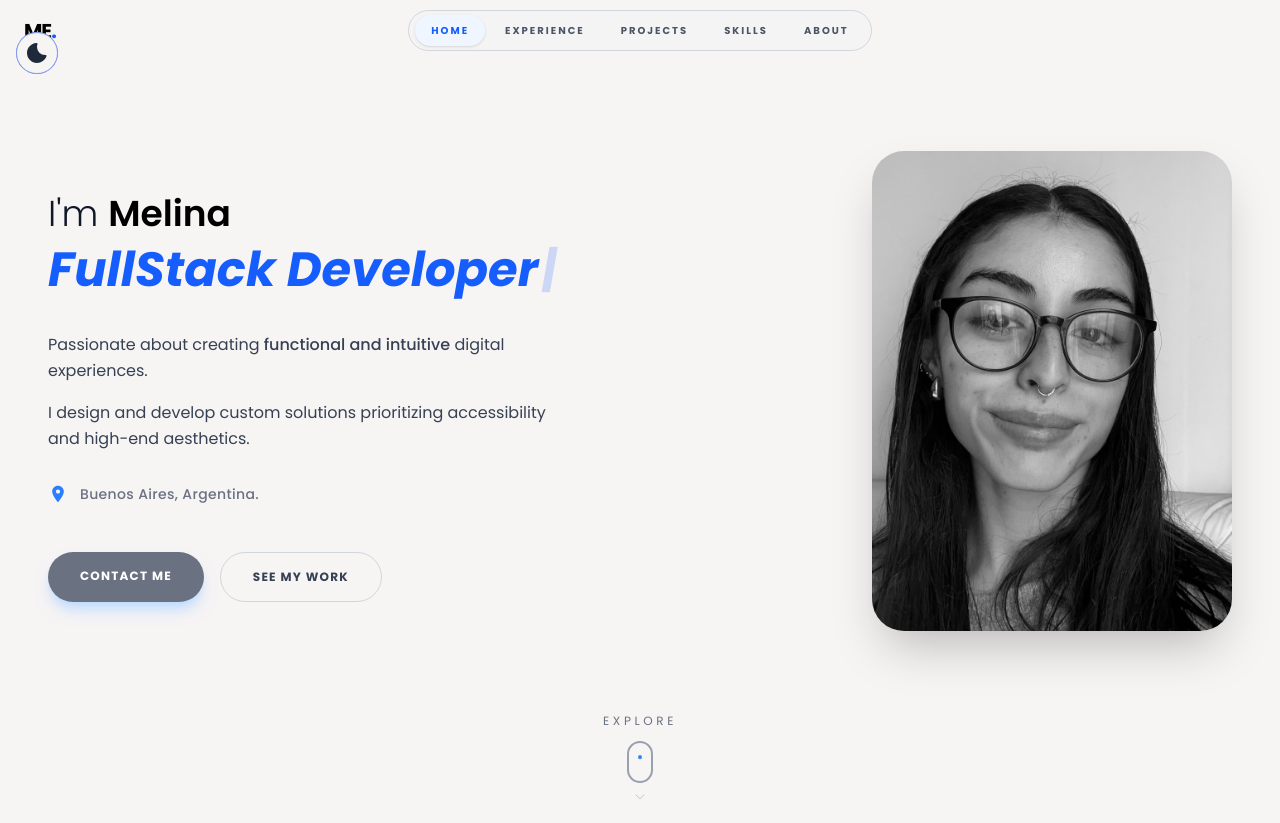
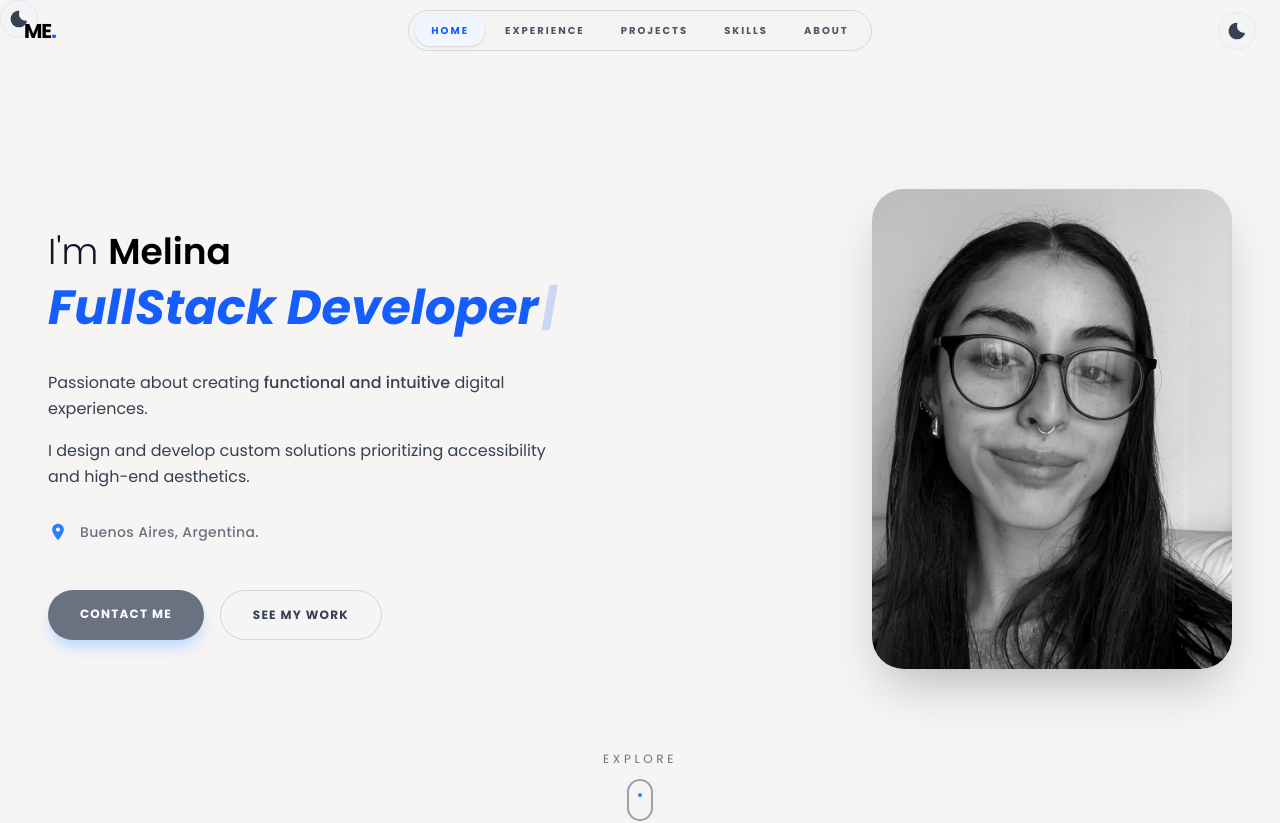
Before and after one commit to melinaescalante/Portfolio-Melina-Escalante, a React (Vite) app: page / in a window 1280 px wide. Shown: the top 823 px of the page. Built offline with nearby package versions, Linux system fonts and the light colour scheme.

Commit message:
style:boton de modo de tema

```diff
--- a/src/components/ButtonMode.jsx
+++ b/src/components/ButtonMode.jsx
@@ -1,48 +1,40 @@
 import { useContext } from "react";
 import ThemeContext from "../context/ThemeContext";
+
 const ButtonMode = () => {
   const { theme, setTheme } = useContext(ThemeContext);
+
   return (
-    <>
     <button
       onClick={() => setTheme(theme === "light" ? "dark" : "light")}
-        className="cursor-pointer bg-[#f7f4f4] dark:bg-[#121212] hover:bg-blue-100 hover:border-blue-100 hover:transition-colors duration-500 border border-blue-700/50 dark:border-blue-600 rounded-full p-2 left-4 fixed top-8 z-100"
+
+      className="group relative flex items-center justify-center p-2 rounded-full
+                 bg-gray-100 dark:bg-white/10 border border-gray-200 dark:border-white/10
+                 hover:border-blue-500/50 dark:hover:border-blue-400/50
+                 transition-all duration-300 cursor-pointer active:scale-90"
     >
+      {/* El div de fondo que brilla al hacer hover */}
+      <div className="absolute inset-0 rounded-full bg-blue-500/0 group-hover:bg-blue-500/5 transition-colors duration-300" />
+
       {theme === "light" ? (
         <svg
-            className="w-6 h-6 text-gray-800 dark:text-white"
-            aria-hidden="true"
-            xmlns="http://www.w3.org/2000/svg"
-            width="24"
-            height="24"
+          className="w-5 h-5 text-gray-700 group-hover:text-blue-600 transition-colors"
           fill="currentColor"
           viewBox="0 0 24 24"
         >
-            <path
-              fillRule="evenodd"
-              d="M11.675 2.015a.998.998 0 0 0-.403.011C6.09 2.4 2 6.722 2 12c0 5.523 4.477 10 10 10 4.356 0 8.058-2.784 9.43-6.667a1 1 0 0 0-1.02-1.33c-.08.006-.105.005-.127.005h-.001l-.028-.002A5.227 5.227 0 0 0 20 14a8 8 0 0 1-8-8c0-.952.121-1.752.404-2.558a.996.996 0 0 0 .096-.428V3a1 1 0 0 0-.825-.985Z"
-              clipRule="evenodd"
-            />
+          <path d="M11.675 2.015a.998.998 0 0 0-.403.011C6.09 2.4 2 6.722 2 12c0 5.523 4.477 10 10 10 4.356 0 8.058-2.784 9.43-6.667a1 1 0 0 0-1.02-1.33c-.08.006-.105.005-.127.005h-.001l-.028-.002A5.227 5.227 0 0 0 20 14a8 8 0 0 1-8-8c0-.952.121-1.752.404-2.558a.996.996 0 0 0 .096-.428V3a1 1 0 0 0-.825-.985Z" />
         </svg>
       ) : (
         <svg
-            className="w-6 h-6 text-gray-800 dark:text-white"
-            aria-hidden="true"
-            xmlns="http://www.w3.org/2000/svg"
-            width="24"
-            height="24"
+          className="w-5 h-5 text-yellow-300 group-hover:text-yellow-200 transition-colors"
           fill="currentColor"
           viewBox="0 0 24 24"
         >
-            <path
-              fillRule="evenodd"
-              d="M13 3a1 1 0 1 0-2 0v2a1 1 0 1 0 2 0V3ZM6.343 4.929A1 1 0 0 0 4.93 6.343l1.414 1.414a1 1 0 0 0 1.414-1.414L6.343 4.929Zm12.728 1.414a1 1 0 0 0-1.414-1.414l-1.414 1.414a1 1 0 0 0 1.414 1.414l1.414-1.414ZM12 7a5 5 0 1 0 0 10 5 5 0 0 0 0-10Zm-9 4a1 1 0 1 0 0 2h2a1 1 0 1 0 0-2H3Zm16 0a1 1 0 1 0 0 2h2a1 1 0 1 0 0-2h-2ZM7.757 17.657a1 1 0 1 0-1.414-1.414l-1.414 1.414a1 1 0 1 0 1.414 1.414l1.414-1.414Zm9.9-1.414a1 1 0 0 0-1.414 1.414l1.414 1.414a1 1 0 0 0 1.414-1.414l-1.414-1.414ZM13 19a1 1 0 1 0-2 0v2a1 1 0 1 0 2 0v-2Z"
-              clipRule="evenodd"
-            />
+          <path d="M13 3a1 1 0 1 0-2 0v2a1 1 0 1 0 2 0V3ZM6.343 4.929A1 1 0 0 0 4.93 6.343l1.414 1.414a1 1 0 0 0 1.414-1.414L6.343 4.929Zm12.728 1.414a1 1 0 0 0-1.414-1.414l-1.414 1.414a1 1 0 0 0 1.414 1.414l1.414-1.414ZM12 7a5 5 0 1 0 0 10 5 5 0 0 0 0-10Zm-9 4a1 1 0 1 0 0 2h2a1 1 0 1 0 0-2H3Zm16 0a1 1 0 1 0 0 2h2a1 1 0 1 0 0-2h-2ZM7.757 17.657a1 1 0 1 0-1.414-1.414l-1.414 1.414a1 1 0 1 0 1.414 1.414l1.414-1.414Zm9.9-1.414a1 1 0 0 0-1.414 1.414l1.414 1.414a1 1 0 0 0 1.414-1.414l-1.414-1.414ZM13 19a1 1 0 1 0-2 0v2a1 1 0 1 0 2 0v-2Z" />
         </svg>
       )}
     </button>
-    </>
   );
 };
+
 export default ButtonMode;
```
Lines whose indentation alone changed are shown as unchanged.
